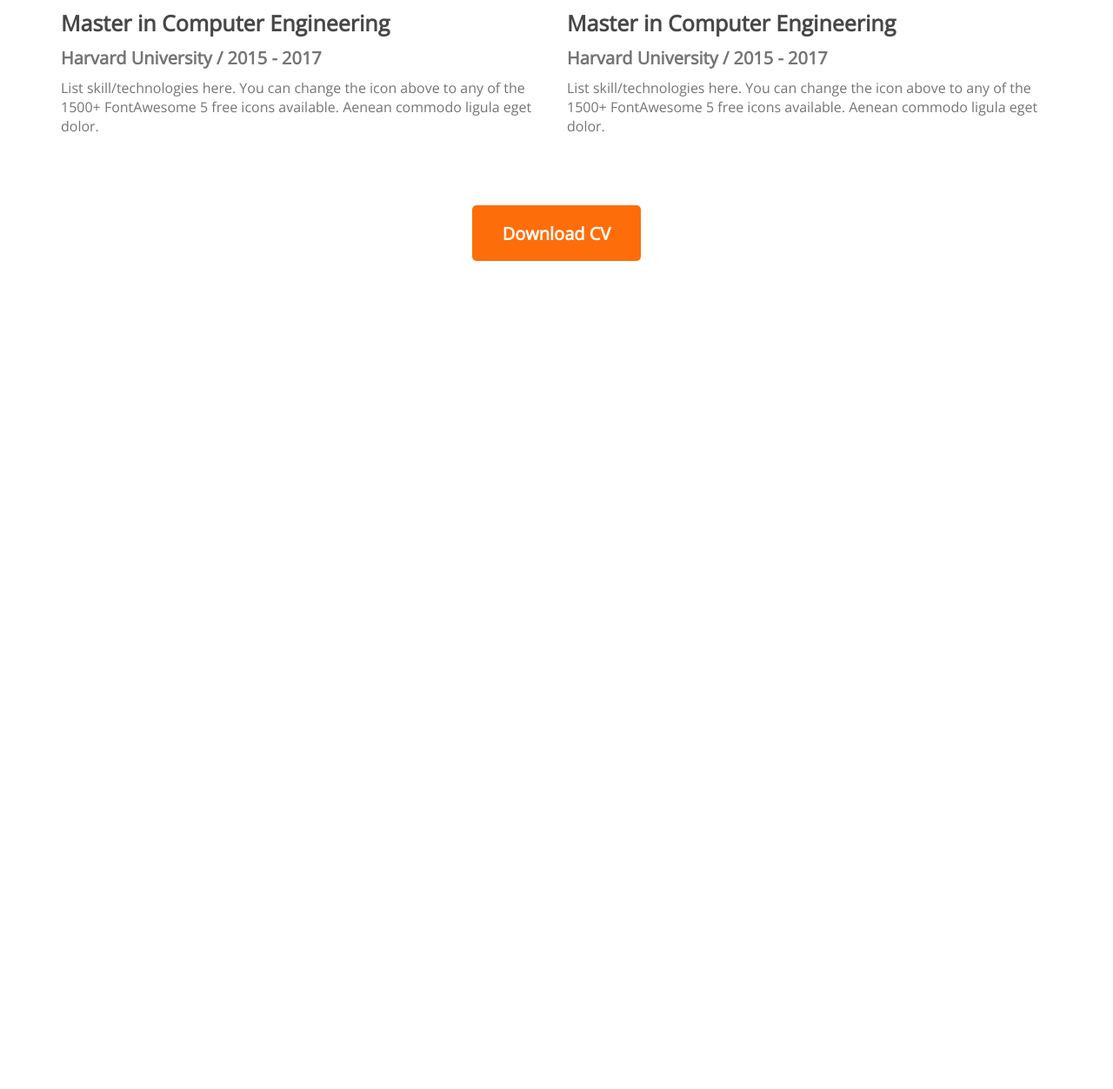
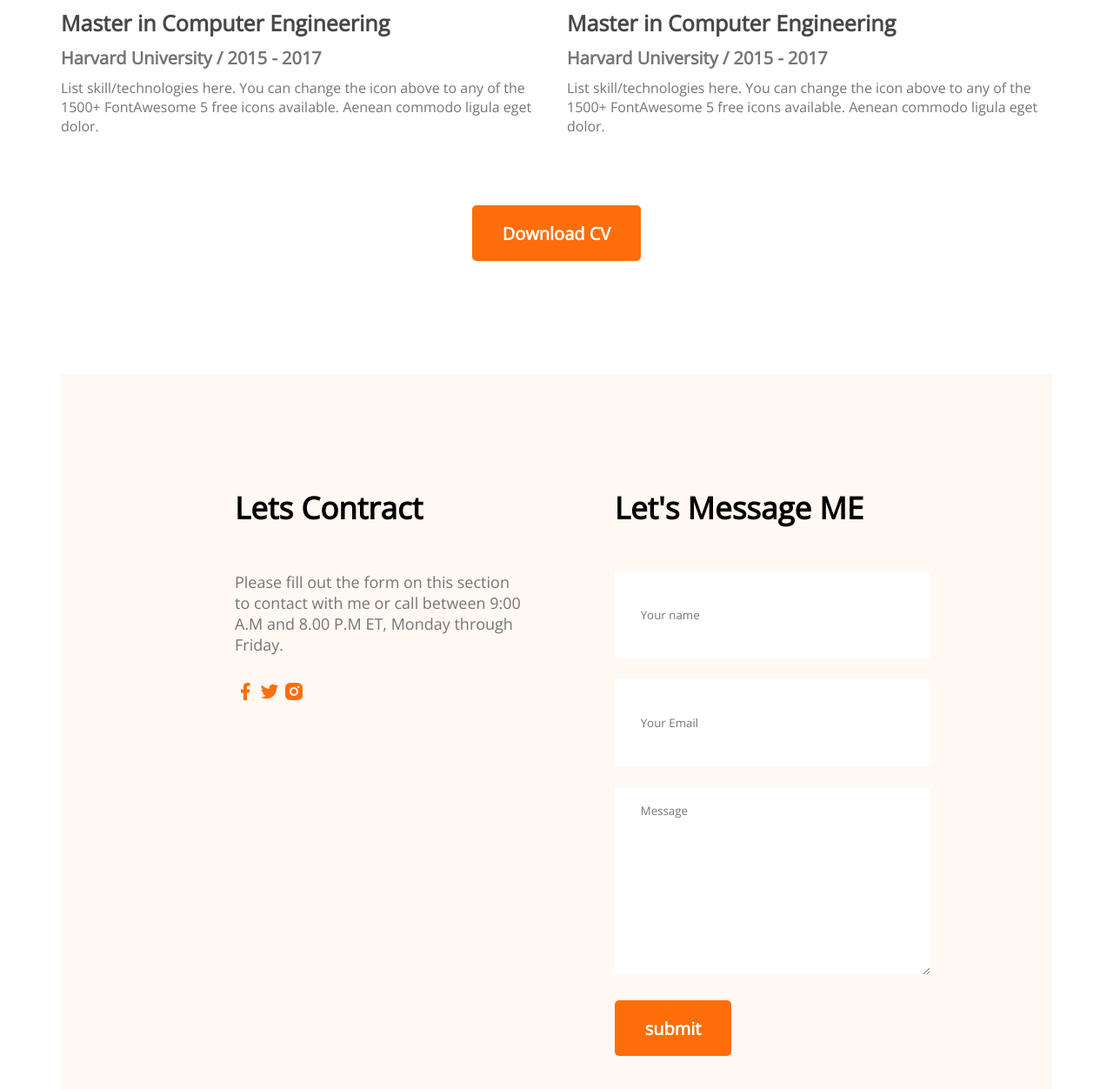
Before and after one commit to ProdipKumarShil/PH-project-devoloper-portfolio, a plain HTML site: page index.html in a window 1280 px wide. Shown: the part 2621-3873 px from the top of the page at 87% size. Before the commit the page ends 2921 px from the top, so only its background shows below. Drawn offline with nearby package versions, Linux system fonts and the light colour scheme.

Commit message:
contract us added

```diff
--- a/index.html
+++ b/index.html
@@ -140,6 +140,24 @@
                 <button class="btn-primary">Download CV</button>
             </div>
         </section>
+        <section class="contract">
+            <div>
+                <h3 class="section-title">Lets Contract</h3>
+                <p class="section-description">Please fill out the form on this section to contact with me or call between 9:00 A.M and 8.00 P.M ET, Monday through Friday.</p>
+                <img src="/images/icons/facebook.png" alt="">
+                <img src="/images/icons/twitter.png" alt="">
+                <img src="/images/icons/insta.png" alt="">
+            </div>
+            <div>
+                <h3 class="section-title">Let's Message ME</h3>
+                <form action="">
+                    <input type="text" name="" id="" placeholder="Your name">
+                    <input type="email" name="" id="" placeholder="Your Email">
+                    <textarea name="" id="" cols="30" rows="10" placeholder="Message"></textarea>
+                    <input type="submit" value="submit" class="btn-primary">
+                </form>
+            </div>
+        </section>
     </main>
     <footer>
 
--- a/styles/portfolio.css
+++ b/styles/portfolio.css
@@ -159,3 +159,22 @@ section{
     margin-top: 50px;
     text-align: center;
 }
+/* contract style */
+.contract{
+    display: flex;
+    gap: 100px;
+    background-color: #fff8f3;
+    padding: 130px 200px;
+}
+.contract .section-title{
+    text-align: left;
+}
+.contract input[type="text"], input[type="email"], textarea{
+    margin-bottom: 24px;
+    border: 0;
+    width: 100%;
+    padding: 18px 30px;
+}
+input{
+    height: 64px;
+}
```
